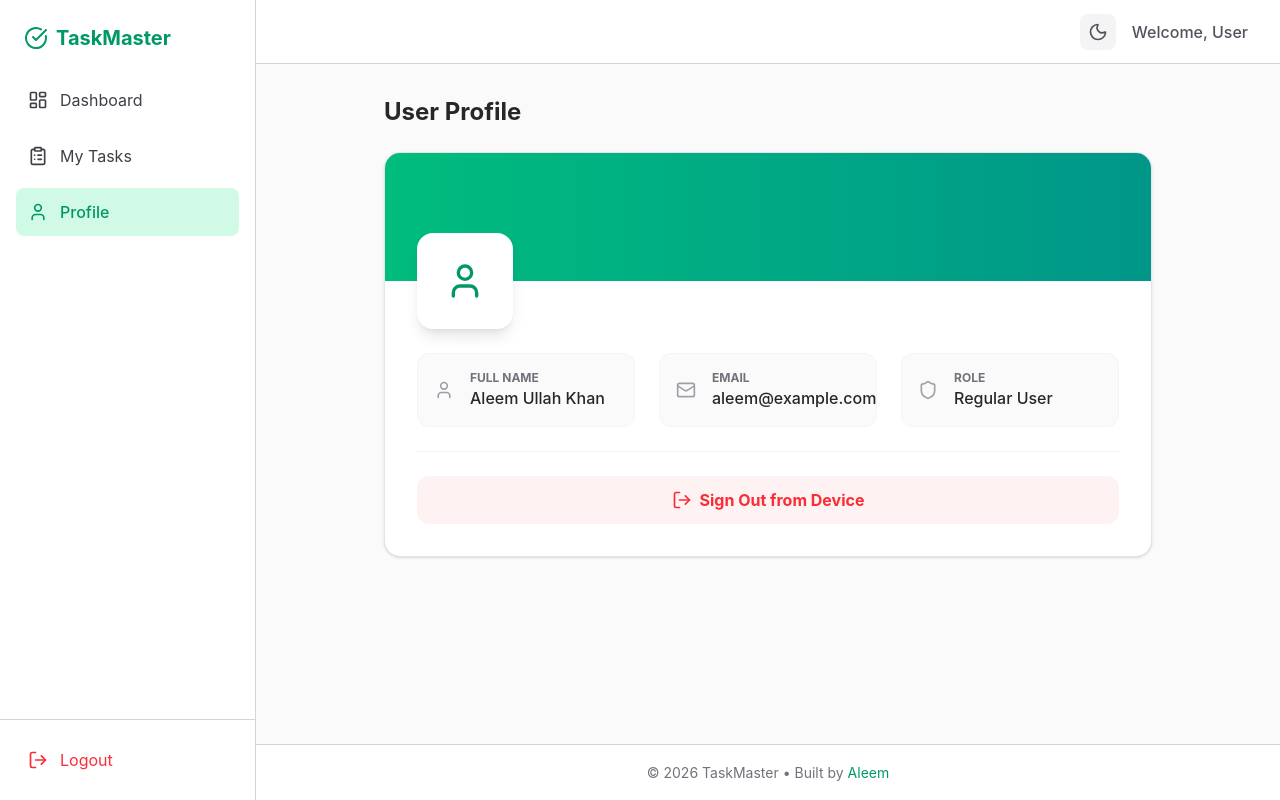
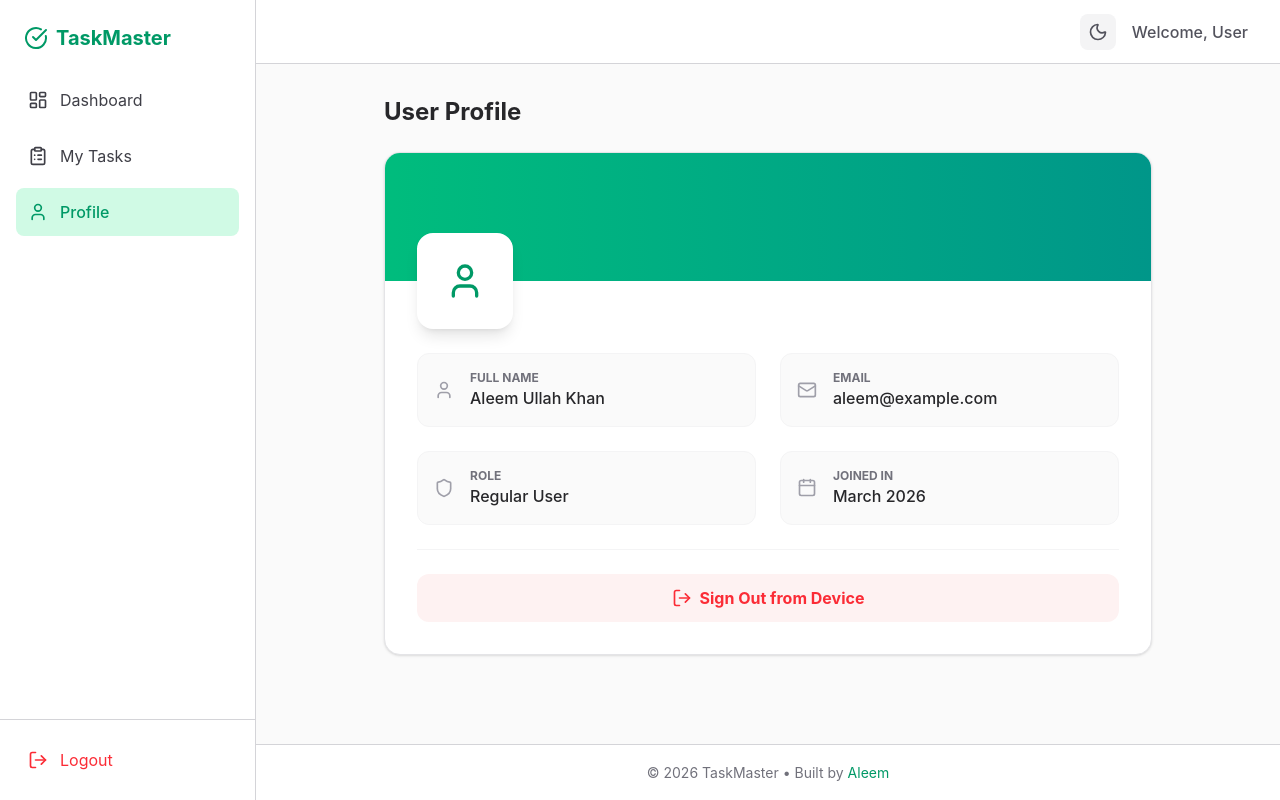
Before and after one commit to Aleem-27/taskmaster, a React (Vite) app in the folder client/: page /profile in a window 1280 px wide. Built offline with nearby package versions, Linux system fonts and the light colour scheme.

Commit message:
feat(profile): add join date information on profile page

```diff
--- a/client/src/pages/Profile.jsx
+++ b/client/src/pages/Profile.jsx
@@ -1,4 +1,4 @@
-import { User, Mail, Shield, LogOut } from 'lucide-react';
+import { User, Mail, Shield, LogOut, Calendar } from 'lucide-react';
 
 const Profile = () => {
   // Moch User Data
@@ -23,7 +23,7 @@ const Profile = () => {
           </div>
 
           <div className="space-y-6">
-            <div className="grid grid-cols-1 lg:grid-cols-3 gap-6">
+            <div className="grid grid-cols-1 lg:grid-cols-2 gap-6">
               <div className="flex items-center gap-4 p-4 bg-zinc-50 dark:bg-zinc-900 rounded-xl border border-zinc-100 dark:border-zinc-800 transition-colors duration-300">
                 <User size={20} className="text-zinc-400" />
                 <div>
@@ -47,6 +47,14 @@ const Profile = () => {
                   <p className="text-zinc-800 dark:text-zinc-300 font-medium">{user.role}</p>
                 </div>
               </div>
+
+              <div className="flex items-center gap-4 p-4 bg-zinc-50 dark:bg-zinc-900 rounded-xl border border-zinc-100 dark:border-zinc-800 transition-colors duration-300">
+                <Calendar size={20} className="text-zinc-400" />
+                <div>
+                  <p className="text-xs text-zinc-500 dark:text-zinc-400 uppercase font-bold">Joined in</p>
+                  <p className="text-zinc-800 dark:text-zinc-300 font-medium">{user.joined}</p>
+                </div>
+              </div>
             </div>
 
             <div className="pt-6 border-t border-zinc-100 dark:border-zinc-800">
```
